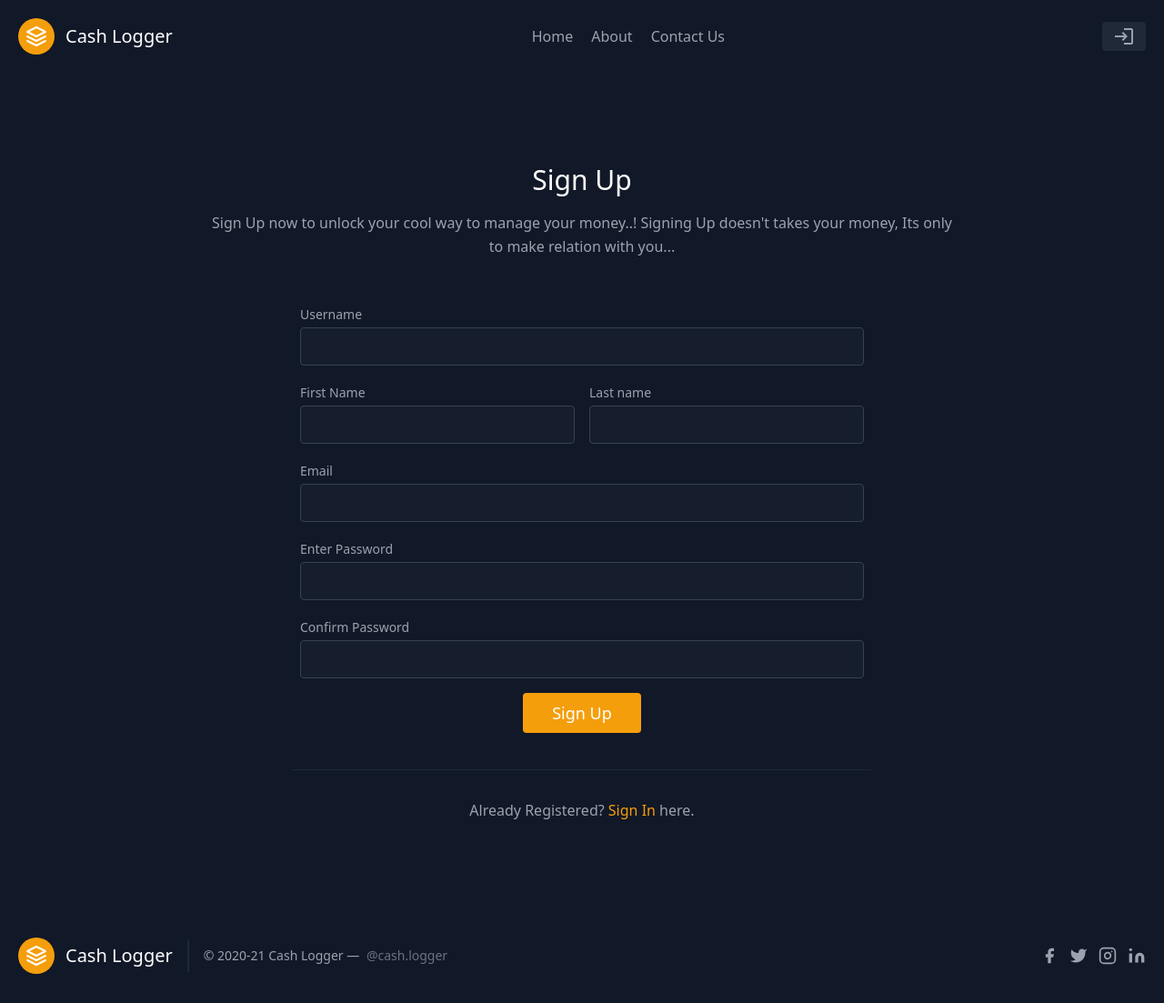
After one commit to Logic2apply/cashlogger, a Django app: page /sign-up/ in a window 1280 px wide. The commit adds this page. Shown: the whole page at 91% size. Run offline with Django 3.2, Linux system fonts and the light colour scheme.

Commit message:
Added Login and Logout with authentication

```diff
--- /dev/null
+++ b/home/static/home/css/style.css
@@ -0,0 +1,24 @@
+*{
+    scroll-behavior: smooth;
+}
+
+*::selection {
+    background-color: hsl(215deg 28% 38% / 50%);
+    color: rgb(255 255 255);
+}
+
+::-webkit-scrollbar{
+    background-color: rgb(17, 24, 39);
+    width: 10px;
+}
+
+::-webkit-scrollbar-thumb{
+    background-color: rgb(32, 36, 48);
+    width: 2px;
+    border-radius: 5px;
+}
+
+::-webkit-scrollbar-thumb:hover{
+    background-color: rgb(73, 82, 109);
+    width: 8px;
+}
--- a/home/static/home/js/script.js
+++ b/home/static/home/js/script.js
@@ -3,7 +3,24 @@ messageBox = document.getElementById("messages");
 message_btn = document.getElementById("discard-message");
 
 // Remove the element
-message_btn.addEventListener("click", ()=>{
-    message = message_btn.parentNode
-    messageBox.removeChild(message)
-});
+if (message_btn != null){
+    message_btn.addEventListener("click", ()=>{
+        message = message_btn.parentNode;
+        messageBox.removeChild(message);
+    });
+};
+
+loginBtn = document.getElementById("loginBtn");
+logoutBtn = document.getElementById("logoutBtn");
+
+if (loginBtn != null) {
+    loginBtn.onclick = () => {
+        window.location = "/sign-in/";
+    };
+};
+
+if (logoutBtn != null) {
+    logoutBtn.onclick = () => {
+        window.location = "/logout/";
+    };
+};
--- a/home/templates/home/base.html
+++ b/home/templates/home/base.html
@@ -5,6 +5,8 @@
     <meta charset="UTF-8">
     <meta http-equiv="X-UA-Compatible" content="IE=edge">
     <meta name="viewport" content="width=device-width, initial-scale=1.0">
+    {% load static %}
+    <link rel="stylesheet" href="{% static 'home/css/style.css' %}">
     <link href="https://unpkg.com/tailwindcss@^2/dist/tailwind.min.css" rel="stylesheet">
     <link href="https://fonts.googleapis.com/icon?family=Material+Icons" rel="stylesheet">
 
@@ -12,7 +14,7 @@
 </head>
 
 <body class="bg-gray-900">
-    {% load static %}
+
     <nav class="text-gray-400 bg-gray-900 body-font mb-1">
         <div class="container mx-auto flex flex-wrap p-5 flex-col md:flex-row items-center">
             <a class="flex title-font font-medium items-center text-white mb-4 md:mb-0" href="/">
@@ -28,23 +30,38 @@
                 <a class="mr-5 hover:text-white" href="/about">About</a>
                 <a class="mr-5 hover:text-white" href="/contact">Contact Us</a>
             </nav>
-            <button
-                class="inline-flex items-center bg-gray-800 border-0 py-1 px-3 focus:outline-none hover:bg-gray-700 rounded text-base mt-4 md:mt-0">Login
-                <svg fill="none" stroke="currentColor" stroke-linecap="round" stroke-linejoin="round" stroke-width="2"
-                    class="w-4 h-4 ml-1" viewBox="0 0 24 24">
-                    <path d="M5 12h14M12 5l7 7-7 7"></path>
-                </svg>
+            {% if user.is_authenticated %}
+            <button type="button" class="inline-flex items-center mr-3 mt-4 bg-gray-800 px-5 py-2 rounded-lg hover:bg-gray-700 hover:text-gray-300 md:mt-0">
+                <div class="w-10 h-10 rounded-full inline-flex items-center justify-center bg-gray-600 text-gray-300 mr-2">
+                    <svg fill="none" stroke="currentColor" stroke-linecap="round" stroke-linejoin="round"
+                        stroke-width="2" class="w-5 h-5" viewBox="0 0 24 24">
+                        <path d="M20 21v-2a4 4 0 00-4-4H8a4 4 0 00-4 4v2"></path>
+                        <circle cx="12" cy="7" r="4"></circle>
+                    </svg>
+                </div>
+                <span class="font-medium text-md">{{user.get_username}}</span>
             </button>
+                <button id="logoutBtn"
+                    class="inline-flex items-center bg-gray-800 border-0 py-3 px-3 focus:outline-none hover:bg-gray-700 rounded-full text-base mt-4 md:mt-0">
+                    <span class="material-icons">logout</span>
+                </button>
+            {% else %}
+                <button id="loginBtn"
+                    class="inline-flex items-center bg-gray-800 border-0 py-1 px-3 focus:outline-none hover:bg-gray-700 rounded text-base mt-4 md:mt-0">
+                    <span class="material-icons">login</span>
+                </button>
+            {% endif %}
         </div>
     </nav>
 
     {% if messages %}
     <div id="messages" class="py-4 px-4">
         {% for message in messages %}
-        <div {% if message.tags %} class=" transition duration-500 ease-in-out shadow-xl {% if message.tags == "success" %} bg-yellow-500 hover:bg-yellow-600 {% else %} bg-red-500 hover:bg-red-600 {% endif %} border-0 py-3 px-3 m-5 focus:outline-none rounded text-base
-            text-white flex justify-between" {% endif %}>{{ message }}
+        <div class=" transition duration-500 ease-in-out shadow-xl {% if message.tags == "success" %} bg-yellow-500 hover:bg-yellow-600 {% else %} bg-red-500 hover:bg-red-600 {% endif %} border-0
+            py-3 px-3 m-5 focus:outline-none rounded text-base text-white flex justify-between">{{message}}
 
-            <button type="button" id="discard-message" class="transition duration-150 ease-in-out material-icons md-24 hover:md-48">clear</button>
+            <button type="button" id="discard-message"
+                class="transition duration-150 ease-in-out material-icons md-24 hover:md-48">clear</button>
         </div>
         {% endfor %}
     </div>
--- /dev/null
+++ b/home/templates/home/signUp.html
@@ -0,0 +1,69 @@
+{% extends 'Home/base.html' %}
+{% block title %}Sign Up{% endblock title %}
+
+{% block body %}
+<section class="text-gray-400 bg-gray-900 body-font relative">
+    <form method="POST" action="/sign-up/" class="container px-5 py-24 mx-auto">
+        {% csrf_token %}
+        <div class="flex flex-col text-center w-full mb-12">
+            <h1 class="sm:text-3xl text-2xl font-medium title-font mb-4 text-white">Sign Up</h1>
+            <p class="lg:w-2/3 mx-auto leading-relaxed text-base">Sign Up now to unlock your cool way to manage your money..! Signing Up doesn't takes your money, Its only to make relation with you...</p>
+        </div>
+        <div class="lg:w-1/2 md:w-2/3 mx-auto">
+            <div class="flex flex-wrap -m-2">
+                <div class="p-2 w-full">
+                    <div class="relative">
+                        <label for="username" class="leading-7 text-sm text-gray-400">Username</label>
+                        <input type="text" id="username" name="username"
+                            class="w-full bg-gray-800 bg-opacity-40 rounded border border-gray-700 focus:border-yellow-500 focus:bg-gray-900 focus:ring-2 focus:ring-yellow-900 text-base outline-none text-gray-100 py-1 px-3 leading-8 transition-colors duration-200 ease-in-out" autocomplete="username">
+                    </div>
+                </div>
+                <div class="p-2 w-1/2">
+                    <div class="relative">
+                        <label for="firstname" class="leading-7 text-sm text-gray-400">First Name</label>
+                        <input type="text" id="firstname" name="firstname"
+                            class="w-full bg-gray-800 bg-opacity-40 rounded border border-gray-700 focus:border-yellow-500 focus:bg-gray-900 focus:ring-2 focus:ring-yellow-900 text-base outline-none text-gray-100 py-1 px-3 leading-8 transition-colors duration-200 ease-in-out" autocomplete="name">
+                    </div>
+                </div>
+                <div class="p-2 w-1/2">
+                    <div class="relative">
+                        <label for="lastname" class="leading-7 text-sm text-gray-400">Last name</label>
+                        <input type="text" id="lastname" name="lastname"
+                            class="w-full bg-gray-800 bg-opacity-40 rounded border border-gray-700 focus:border-yellow-500 focus:bg-gray-900 focus:ring-2 focus:ring-yellow-900 text-base outline-none text-gray-100 py-1 px-3 leading-8 transition-colors duration-200 ease-in-out" autocomplete="name">
+                    </div>
+                </div>
+                <div class="p-2 w-full">
+                    <div class="relative">
+                        <label for="email" class="leading-7 text-sm text-gray-400">Email</label>
+                        <input type="email" id="email" name="email"
+                            class="w-full bg-gray-800 bg-opacity-40 rounded border border-gray-700 focus:border-yellow-500 focus:bg-gray-900 focus:ring-2 focus:ring-yellow-900 text-base outline-none text-gray-100 py-1 px-3 leading-8 transition-colors duration-200 ease-in-out" autocomplete="email">
+                    </div>
+                </div>
+                <div class="p-2 w-full">
+                    <div class="relative">
+                        <label for="pass1" class="leading-7 text-sm text-gray-400">Enter Password</label>
+                        <input type="password" id="pass1" name="pass1"
+                            class="w-full bg-gray-800 bg-opacity-40 rounded border border-gray-700 focus:border-yellow-500 focus:bg-gray-900 focus:ring-2 focus:ring-yellow-900 text-base outline-none text-gray-100 py-1 px-3 leading-8 transition-colors duration-200 ease-in-out" autocomplete="new-password">
+                    </div>
+                </div>
+                <div class="p-2 w-full">
+                    <div class="relative">
+                        <label for="pass2" class="leading-7 text-sm text-gray-400">Confirm Password</label>
+                        <input type="password" id="pass2" name="pass2"
+                            class="w-full bg-gray-800 bg-opacity-40 rounded border border-gray-700 focus:border-yellow-500 focus:bg-gray-900 focus:ring-2 focus:ring-yellow-900 text-base outline-none text-gray-100 py-1 px-3 leading-8 transition-colors duration-200 ease-in-out" autocomplete="new-password">
+                    </div>
+                </div>
+
+                <div class="p-2 w-full">
+                    <button
+                        class="flex mx-auto text-white bg-yellow-500 border-0 py-2 px-8 focus:outline-none hover:bg-yellow-600 rounded text-lg">Sign Up</button>
+                </div>
+                <div class="p-2 w-full pt-8 mt-8 border-t border-gray-800 text-center">
+                    Already Registered? <a href="/#explore" class="text-yellow-500">Sign In</a> here.
+
+                </div>
+            </div>
+        </div>
+    </form>
+</section>
+{% endblock body %}
--- a/home/urls.py
+++ b/home/urls.py
@@ -18,5 +18,9 @@ from home import views
 
 urlpatterns = [
     path('', views.index, name="home"),
-    path('contact/', views.contactUs, name="contact")
+    path('contact/', views.contactUs, name="contact"),
+    path('about/', views.about, name="about"),
+    path('sign-up/', views.signUp, name="signUp"),
+    path('sign-in/', views.signIn, name="signIn"),
+    path('logout/', views.handleLogout, name="logout")
 ]
--- a/home/views.py
+++ b/home/views.py
@@ -1,6 +1,10 @@
 from django.contrib import messages
+from django.http.response import Http404
 from home.models import Contact
 from django.shortcuts import redirect, render
+from django.contrib.auth.models import User
+from django.contrib.auth import authenticate, login, logout
+from django.contrib.auth.decorators import login_required
 
 # Create your views here.
 def index(request):
@@ -21,6 +25,68 @@ def contactUs(request):
         except:
             messages.error(request, "Failed to Submit Your Message!! Please check your entered information.")
 
-        redirect("contact")
+        return redirect("contact")
 
     return render(request, "home/contact.html")
+
+
+def about(request):
+    return render(request, "home/about.html")
+
+
+def signUp(request):
+    if not request.user.is_authenticated:
+        if request.method == "POST":
+            username = request.POST.get("username")
+            firstname = request.POST.get("firstname")
+            lastname = request.POST.get("lastname")
+            email = request.POST.get("email")
+            pass1 = request.POST.get("pass1")
+            pass2 = request.POST.get("pass2")
+
+            if pass1==pass2:
+                newUser = User.objects.create_user(username, email, pass1)
+                newUser.first_name = firstname
+                newUser.last_name = lastname
+
+                newUser.save()
+                messages.success(request, "New User Created Successfully!!")
+                return redirect("home")
+            else:
+                messages.error(request, "User couldn't be created, please check your passwords!!")
+                return redirect("signUp")
+
+        return render(request, "home/signUp.html")
+    else:
+        return redirect("/")
+
+
+def signIn(request):
+    if not request.user.is_authenticated:
+        if request.method == "POST":
+            signInUsername = request.POST.get("signInUsername")
+            signInPassword = request.POST.get("signInPassword")
+
+            user = authenticate(username=signInUsername, password=signInPassword)
+            if user is not None:
+                login(request, user)
+                messages.success(request, "Login Successfull!!")
+                return redirect("/")
+            else:
+                messages.error(request, "Please check your username and Password and try again.")
+                return redirect("/sign-in/")
+        return render(request, "home/signIn.html")
+
+    else:
+        return redirect("/")
+
+
+@login_required(redirect_field_name="signIn")
+def handleLogout(request):
+    if User.is_authenticated:
+        logout(request)
+        messages.success(request, "Logout Successful.")
+        return redirect("/")
+
+    else:
+        return Http404
```
Also changed, not shown: home/templates/home/about.html (added, +51 -0 lines), home/templates/home/index.html (+48 -7 lines), home/templates/home/signIn.html (added, +30 -0 lines), home/static/home/images/founder.png (added).
